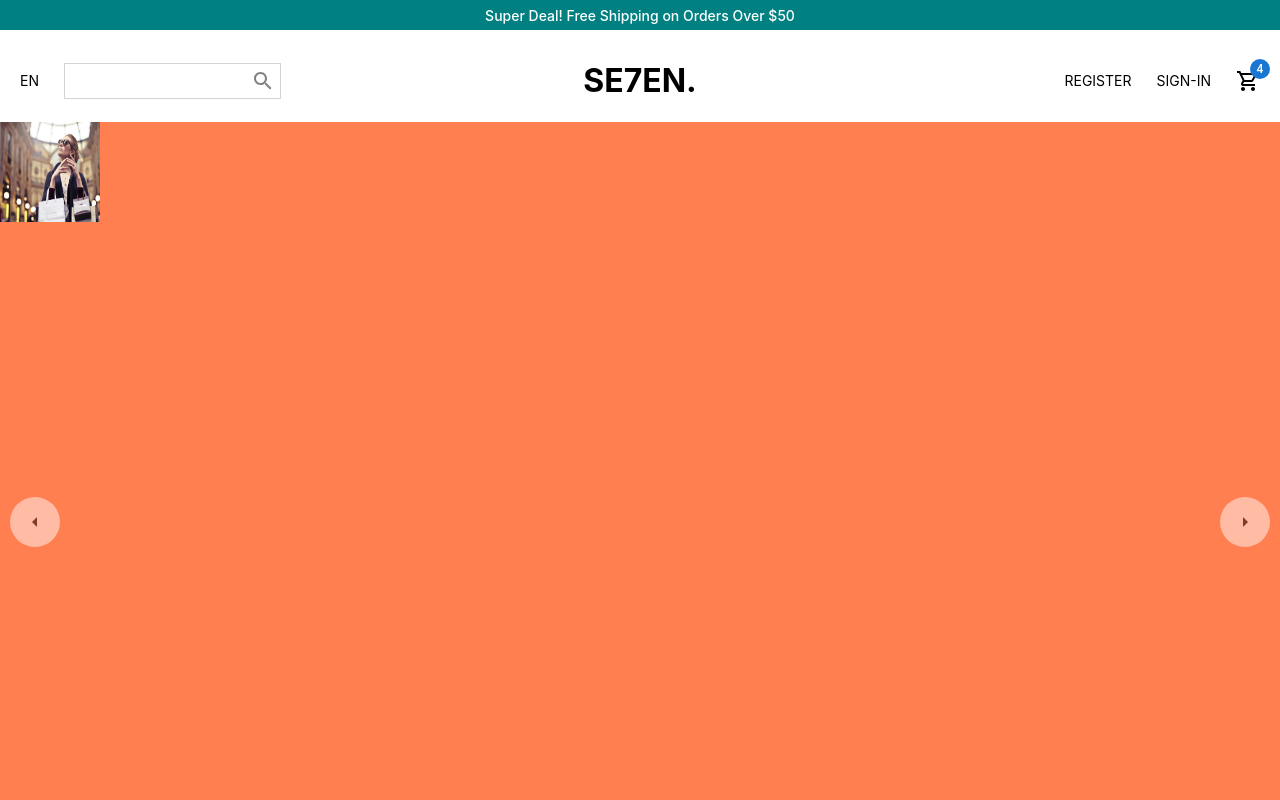
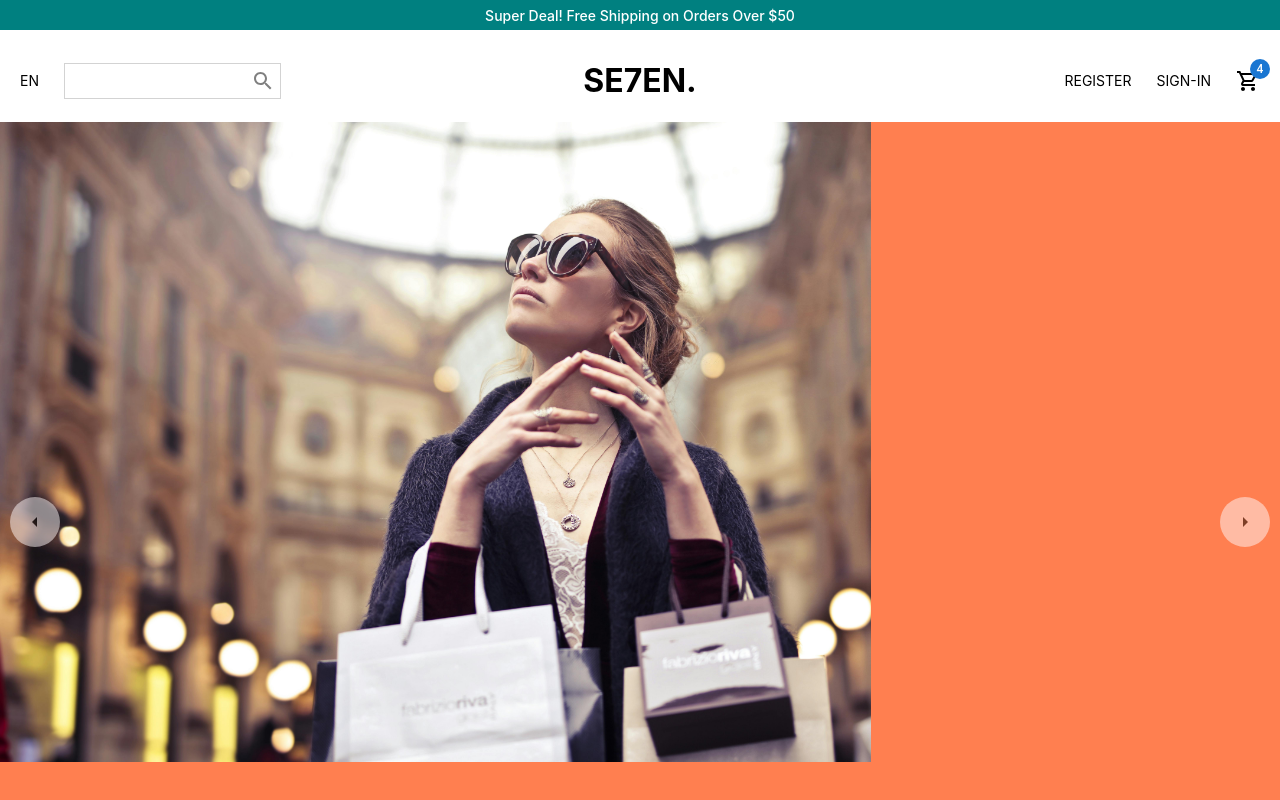
Before and after one commit to tg1489/e-commerce-shopping, a React (Create React App) app: page / in a window 1280 px wide. Shown: the top 800 px of the page. Built offline with nearby package versions, Linux system fonts and the light colour scheme.

Commit message:
removed css

```diff
--- a/src/components/Slider.jsx
+++ b/src/components/Slider.jsx
@@ -3,7 +3,6 @@ import { styled } from 'styled-components';
 import ArrowLeftOutlinedIcon from '@mui/icons-material/ArrowLeftOutlined';
 import { ArrowRightOutlined } from '@mui/icons-material';
 import shopping from '../assets/shopping.jpg';
-import '../css/Slider.css';
 
 const Container = styled.div`
   margin-top: 2rem;
@@ -49,7 +48,9 @@ const ImgContainer = styled.div`
   height: 100%;
 `;
 
-const Image = styled.img``;
+const Image = styled.img`
+  height: 80%;
+`;
 
 const InfoContainer = styled.div`
   flex: 1;
```
